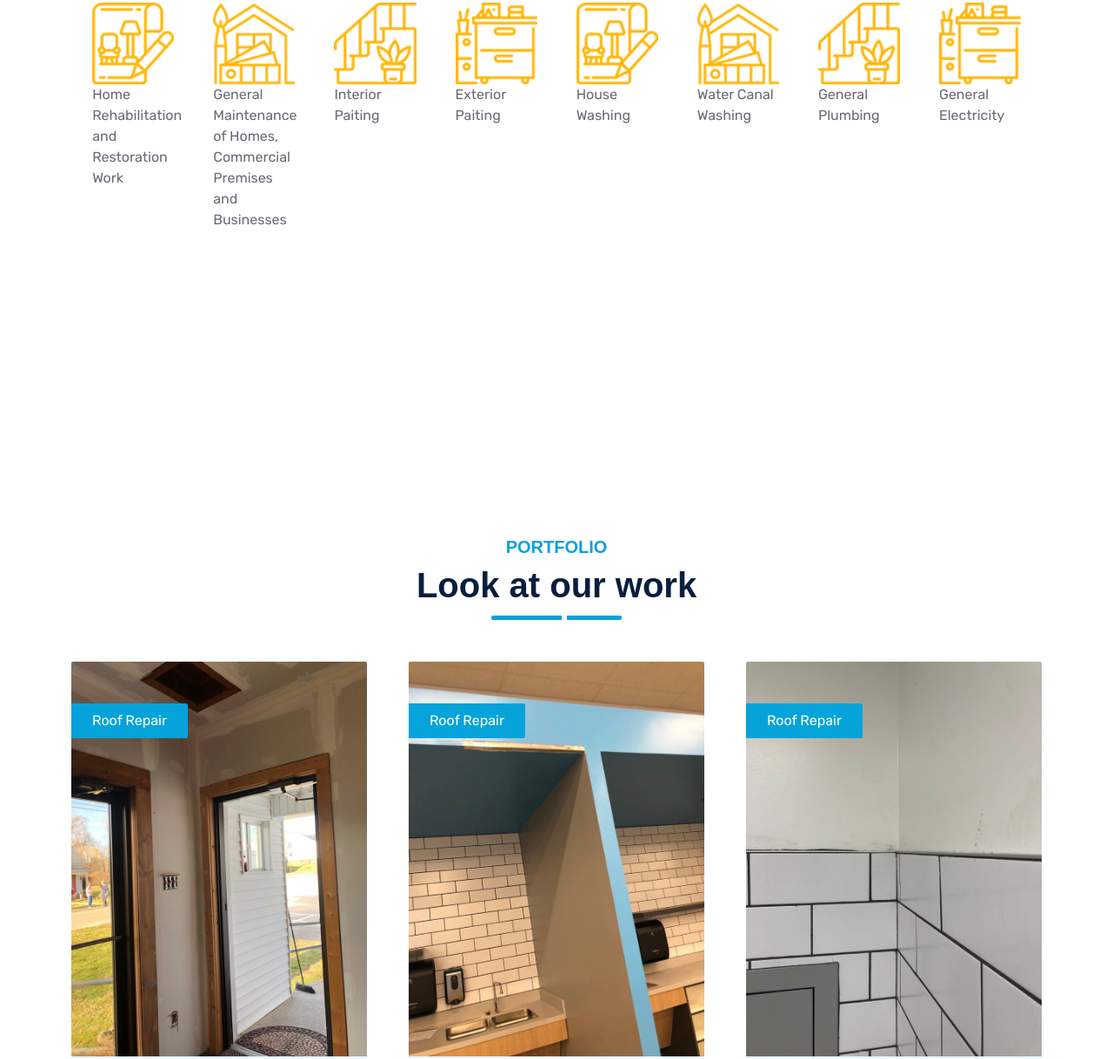
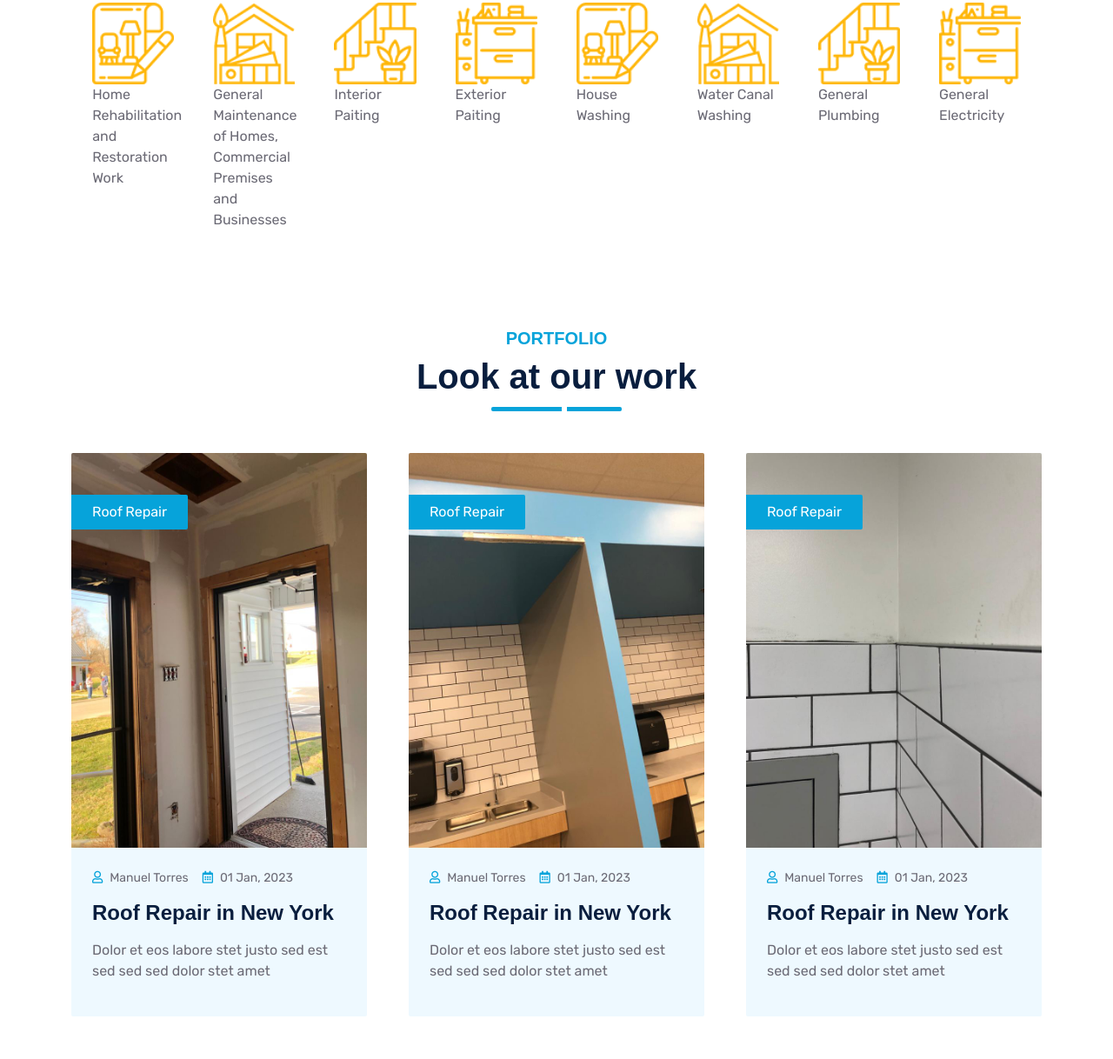
Before and after one commit to soygabydigital/purelife, a plain HTML site: page index.html in a window 1280 px wide. Shown: the part 2780-3998 px from the top of the page at 87% size. Drawn offline with nearby package versions, Linux system fonts and the light colour scheme; animation ran at ten frames a second.

Commit message:
Add files via upload

```diff
--- a/index.html
+++ b/index.html
@@ -569,7 +569,7 @@
     <!-- Quote End -->
 
      <!-- Blog Start -->
-     <div id="portfolio" class="container-fluid py-5 wow fadeInUp" data-wow-delay="0.1s">
+     <div id="portfolio" style="margin-top: -15rem;" class="container-fluid py-5 wow fadeInUp" data-wow-delay="0.1s">
         <div class="container py-5">
             <div class="section-title text-center position-relative pb-3 mb-5 mx-auto" style="max-width: 600px;">
                 <h5 class="fw-bold text-primary text-uppercase">Portfolio</h5>
```
